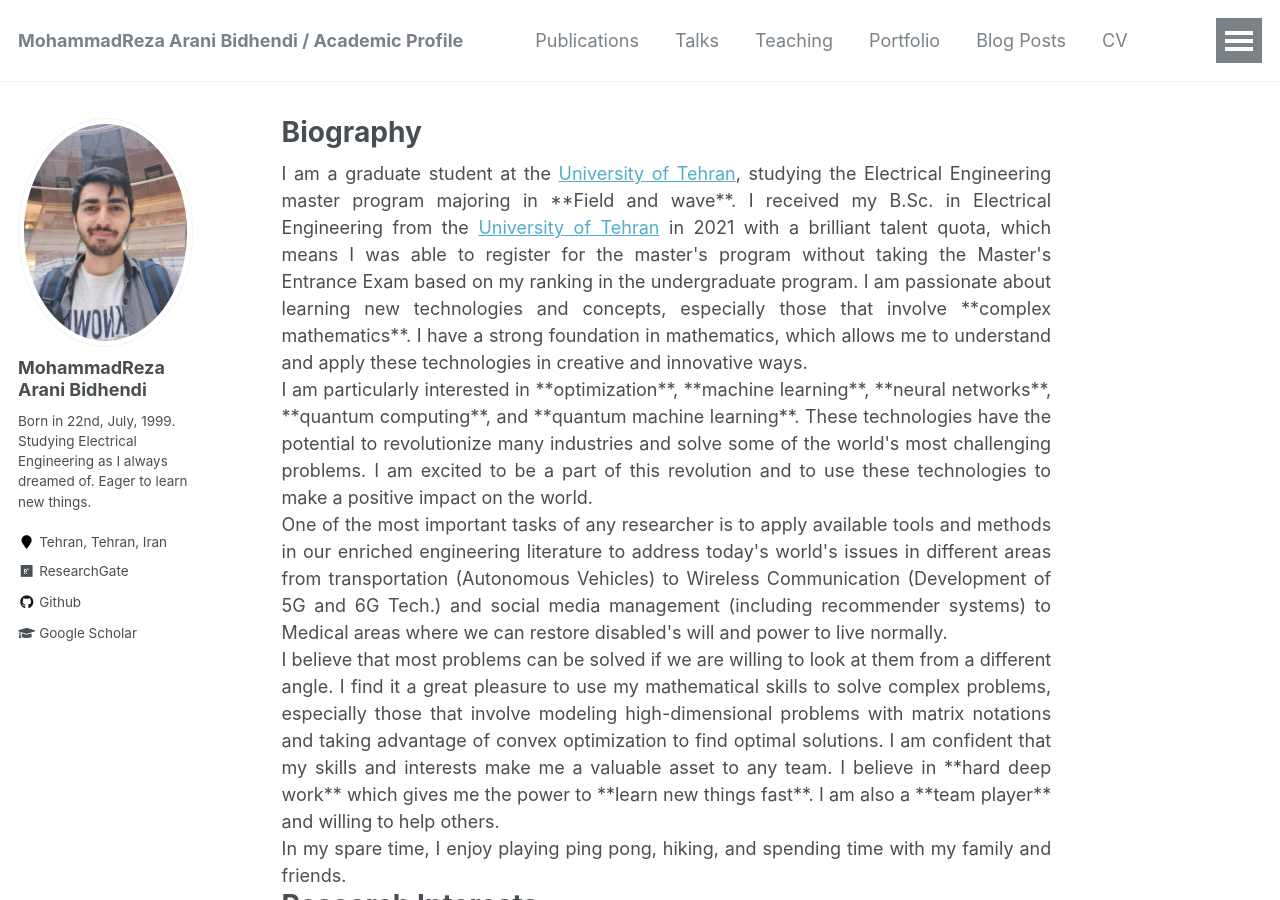
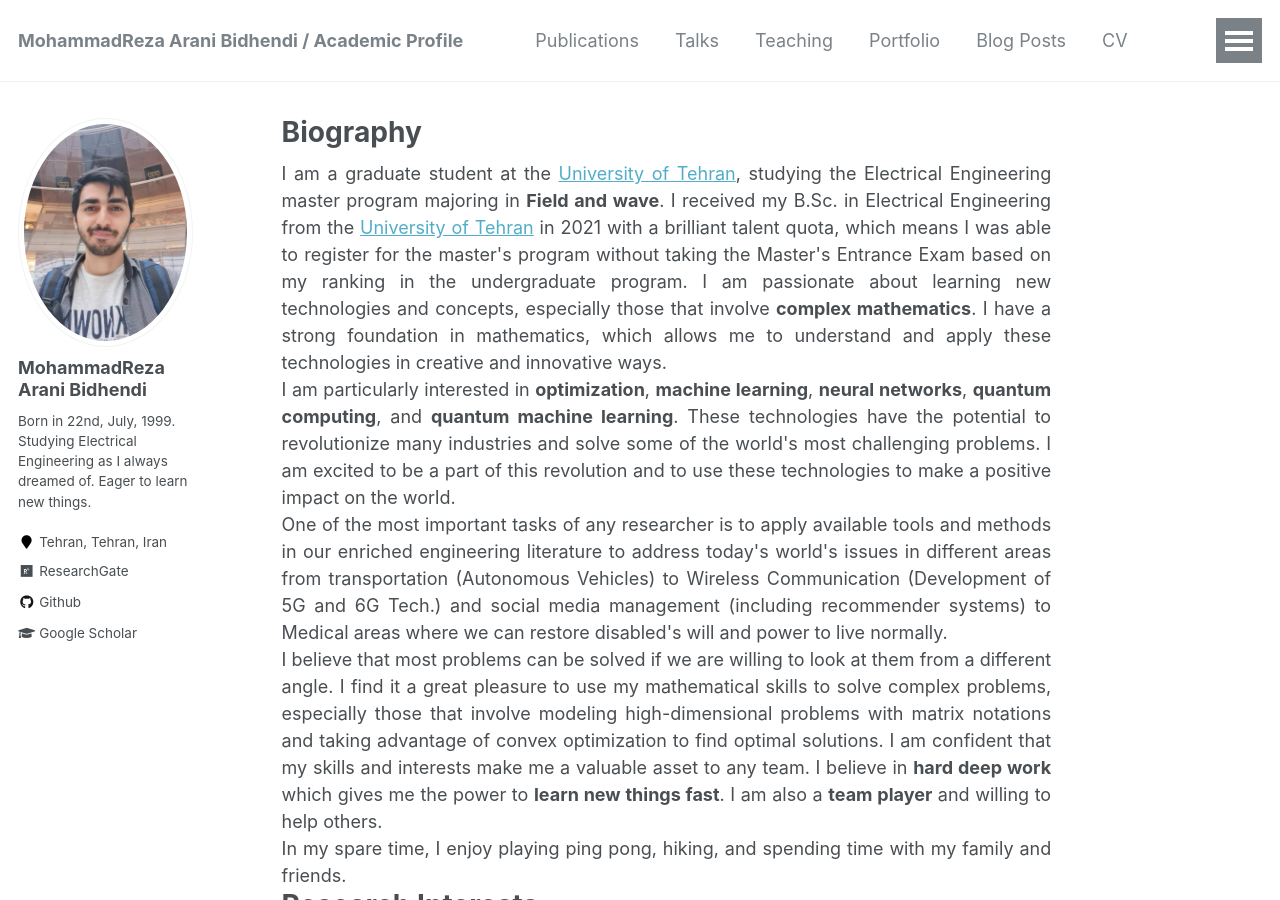
Before and after one commit to MohammadReza-Arani/MohammadReza-Arani.github.io, a Jekyll site: the page built from _pages/about.md, in a window 1280 px wide and 900 px high. Built offline with Jekyll 4.4.1, drawn with Linux system fonts in a browser that asks for light colours.

```diff
--- a/_pages/about.md
+++ b/_pages/about.md
@@ -11,16 +11,16 @@ redirect_from:
 [//]: <> (I’m a graduate student at the University of Tehran, studying the Electrical Engineering Master program majoring in Field and Wave. I received my B.Sc. in Electrical Engineering from the University of Tehran in 2021. Due to my hard work, I was able to be listed among the brilliant talent quota to register for the master's program without taking the Master's Entrance Exam and study my favorite major in the master's program. I have tried many different technologies and studied many concepts from Machine Learning and Neural Networks to Quantum Computing and Quantum Machine Learning, but my strongly formed math basis helped me through difficulties and saved me a lot of time and effort to tackle different projects and assignments. )
 
 <div style='text-align: justify;'>
-I am a graduate student at the <a href="https://ut.ac.ir/en">University of Tehran</a>, studying the Electrical Engineering master program majoring in **Field and wave**. I received my B.Sc. in Electrical Engineering from the <a href="https://ut.ac.ir/en">University of Tehran</a> in 2021 with a brilliant talent quota, which means I was able to register for the master's program without taking the Master's Entrance Exam based on my ranking in the undergraduate program. I am passionate about learning new technologies and concepts, especially those that involve **complex mathematics**. I have a strong foundation in mathematics, which allows me to understand and apply these technologies in creative and innovative ways.
+I am a graduate student at the <a href="https://ut.ac.ir/en">University of Tehran</a>, studying the Electrical Engineering master program majoring in <strong>Field and wave</strong>. I received my B.Sc. in Electrical Engineering from the <a href="https://ut.ac.ir/en">University of Tehran</a> in 2021 with a brilliant talent quota, which means I was able to register for the master's program without taking the Master's Entrance Exam based on my ranking in the undergraduate program. I am passionate about learning new technologies and concepts, especially those that involve <strong>complex mathematics</strong>. I have a strong foundation in mathematics, which allows me to understand and apply these technologies in creative and innovative ways.
 </div>
 <div style='text-align: justify;'>
-I am particularly interested in **optimization**, **machine learning**, **neural networks**, **quantum computing**, and **quantum machine learning**. These technologies have the potential to revolutionize many industries and solve some of the world's most challenging problems. I am excited to be a part of this revolution and to use these technologies to make a positive impact on the world.
+I am particularly interested in <strong>optimization</strong>, <strong>machine learning</strong>, <strong>neural networks</strong>, <strong>quantum computing</strong>, and <strong>quantum machine learning</strong>. These technologies have the potential to revolutionize many industries and solve some of the world's most challenging problems. I am excited to be a part of this revolution and to use these technologies to make a positive impact on the world.
 </div>
 <div style='text-align: justify;'>
 One of the most important tasks of any researcher is to apply available tools and methods in our enriched engineering literature to address today's world's issues in different areas from transportation (Autonomous Vehicles) to Wireless Communication (Development of 5G and 6G Tech.) and social media management (including recommender systems) to Medical areas where we can restore disabled's will and power to live normally.
 </div>
 <div style='text-align: justify;'>
-I believe that most problems can be solved if we are willing to look at them from a different angle. I find it a great pleasure to use my mathematical skills to solve complex problems, especially those that involve modeling high-dimensional problems with matrix notations and taking advantage of convex optimization to find optimal solutions. I am confident that my skills and interests make me a valuable asset to any team. I believe in **hard deep work** which gives me the power to **learn new things fast**. I am also a **team player** and willing to help others.
+I believe that most problems can be solved if we are willing to look at them from a different angle. I find it a great pleasure to use my mathematical skills to solve complex problems, especially those that involve modeling high-dimensional problems with matrix notations and taking advantage of convex optimization to find optimal solutions. I am confident that my skills and interests make me a valuable asset to any team. I believe in <strong>hard deep work</strong> which gives me the power to <strong>learn new things fast</strong>. I am also a <strong>team player</strong> and willing to help others.
 </div>
 <div style='text-align: justify;'>
 In my spare time, I enjoy playing ping pong, hiking, and spending time with my family and friends.
```
